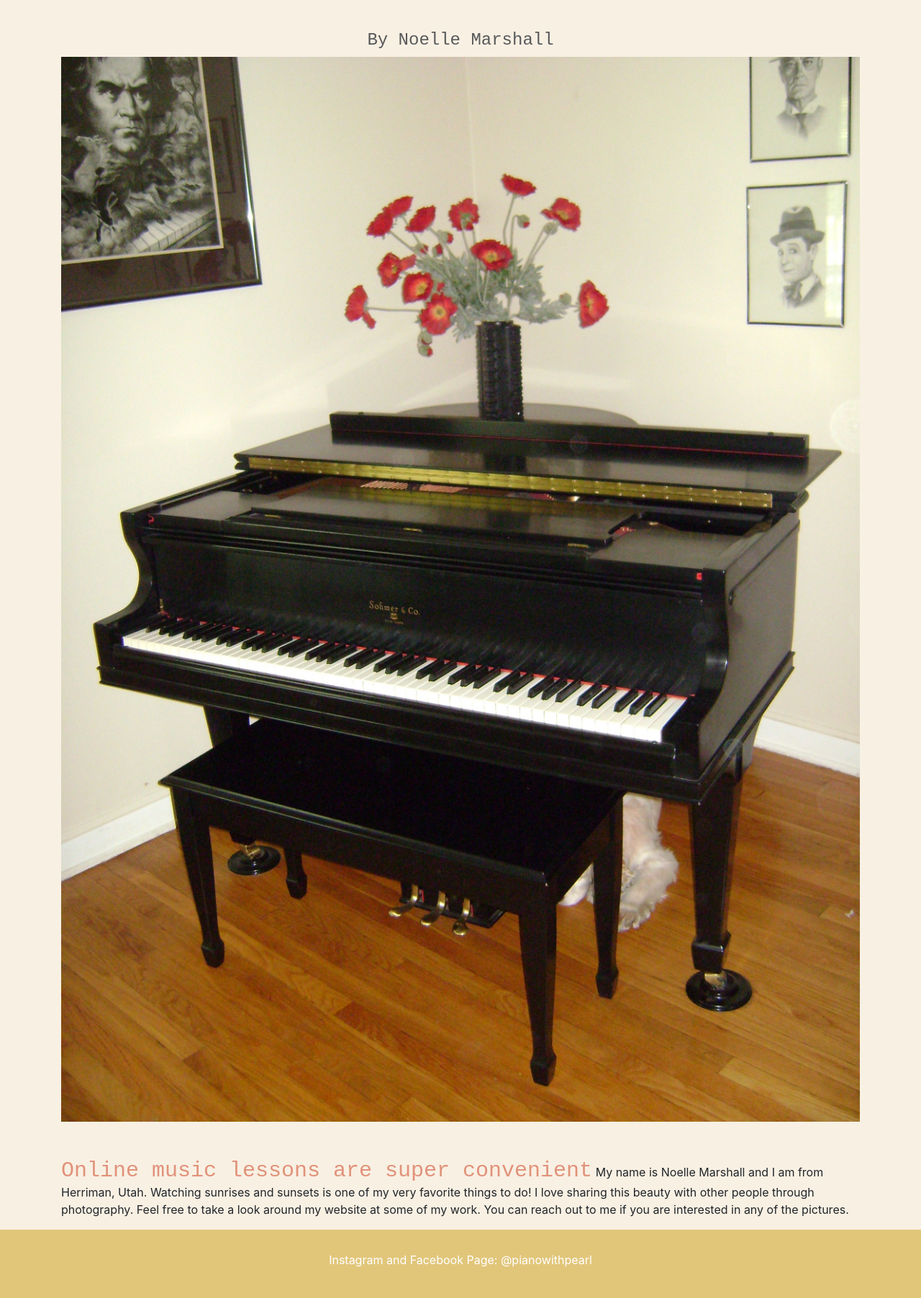
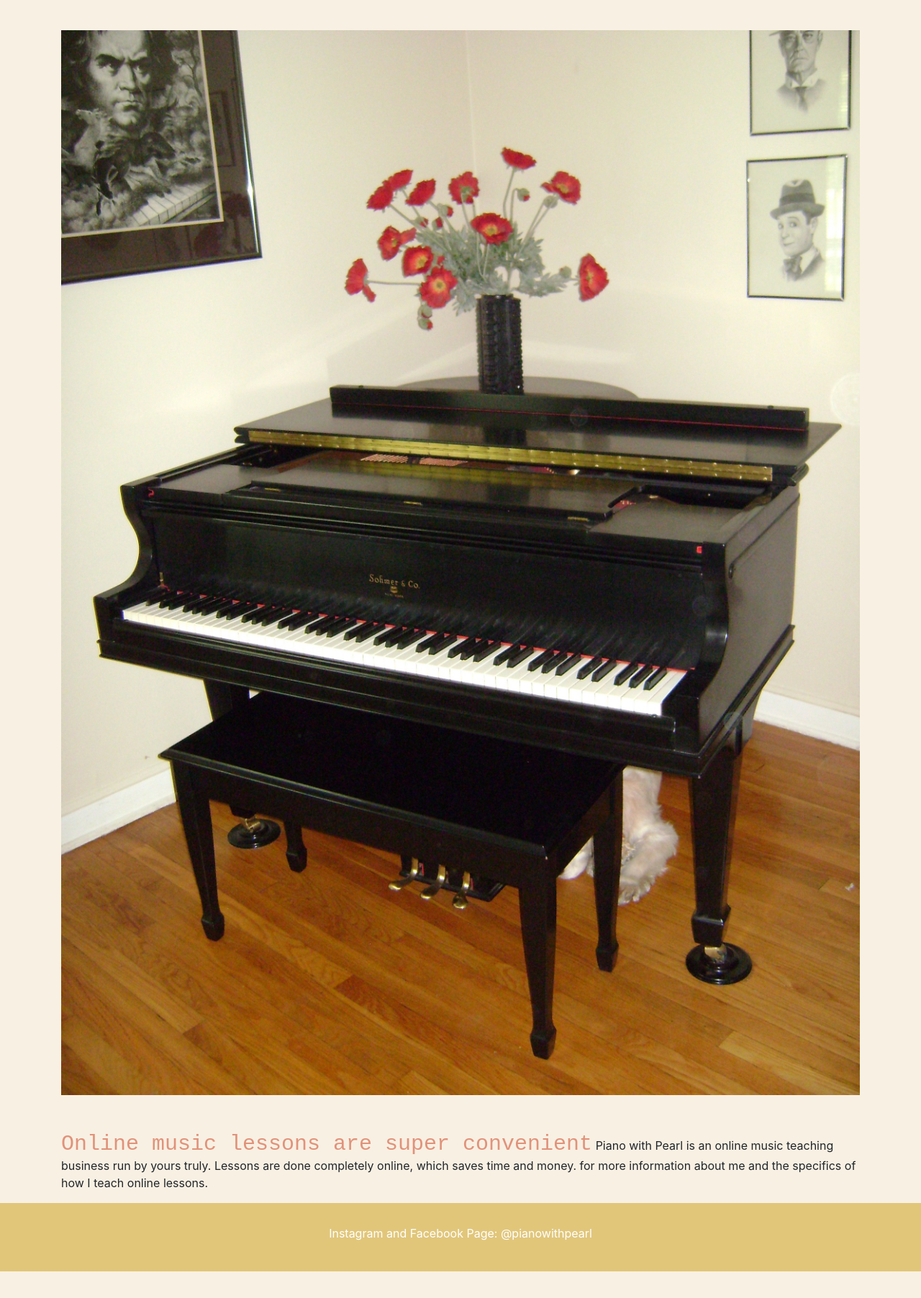
Before and after one commit to pearlhulbert/260CreativeProjects, a plain HTML site: page index.html in a window 1280 px wide. Shown: the part 263-2067 px from the top of the page at 72% size. After the commit the page ends 2030 px from the top, so only its background shows below. Drawn offline with nearby package versions, Linux system fonts and the light colour scheme; files whose address does not match are found by name.

Commit message:
edit html content

```diff
--- a/index.html
+++ b/index.html
@@ -9,17 +9,14 @@
     </head>
     <body>
       <h1>Piano With Pearl</h1>
-      <h4>By Noelle Marshall</h4>
       <div class="container">
         <div class="picture-intro">
           <img src="/260CreativeProjects/images/SunsetPics/piano-flower.jpg" width="100%"></img>
         </div>
         <div class="paragraph-intro">
 
-          <p></p><h1 class ="hey-there">Online music lessons are super convenient</h1> My name is Noelle Marshall and I am from Herriman, Utah. Watching sunrises and sunsets is
-            one of my very favorite things to do! I love sharing this beauty with other people through photography. Feel free to take a look around
-            my website at some of my work. You can reach out to me if you are interested in any of the pictures.
-          </p>
+          <p></p><h1 class ="hey-there">Online music lessons are super convenient</h1> Piano with Pearl is an online music teaching business run by yours truly. Lessons are done completely online, which saves time and money.
+          for more information about me and the specifics of how I teach online lessons.</p>
         </div>
       </div>
       <footer>
```
